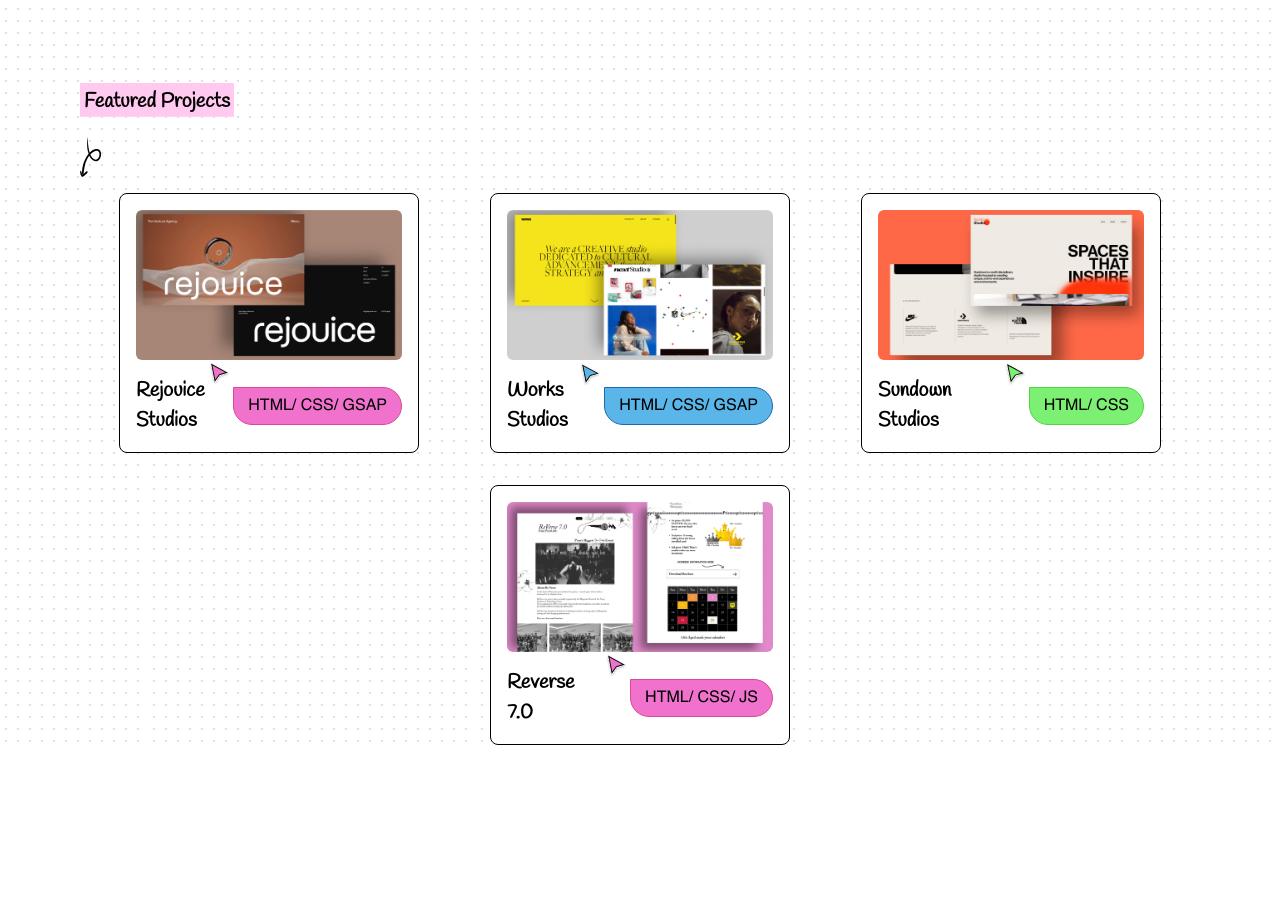
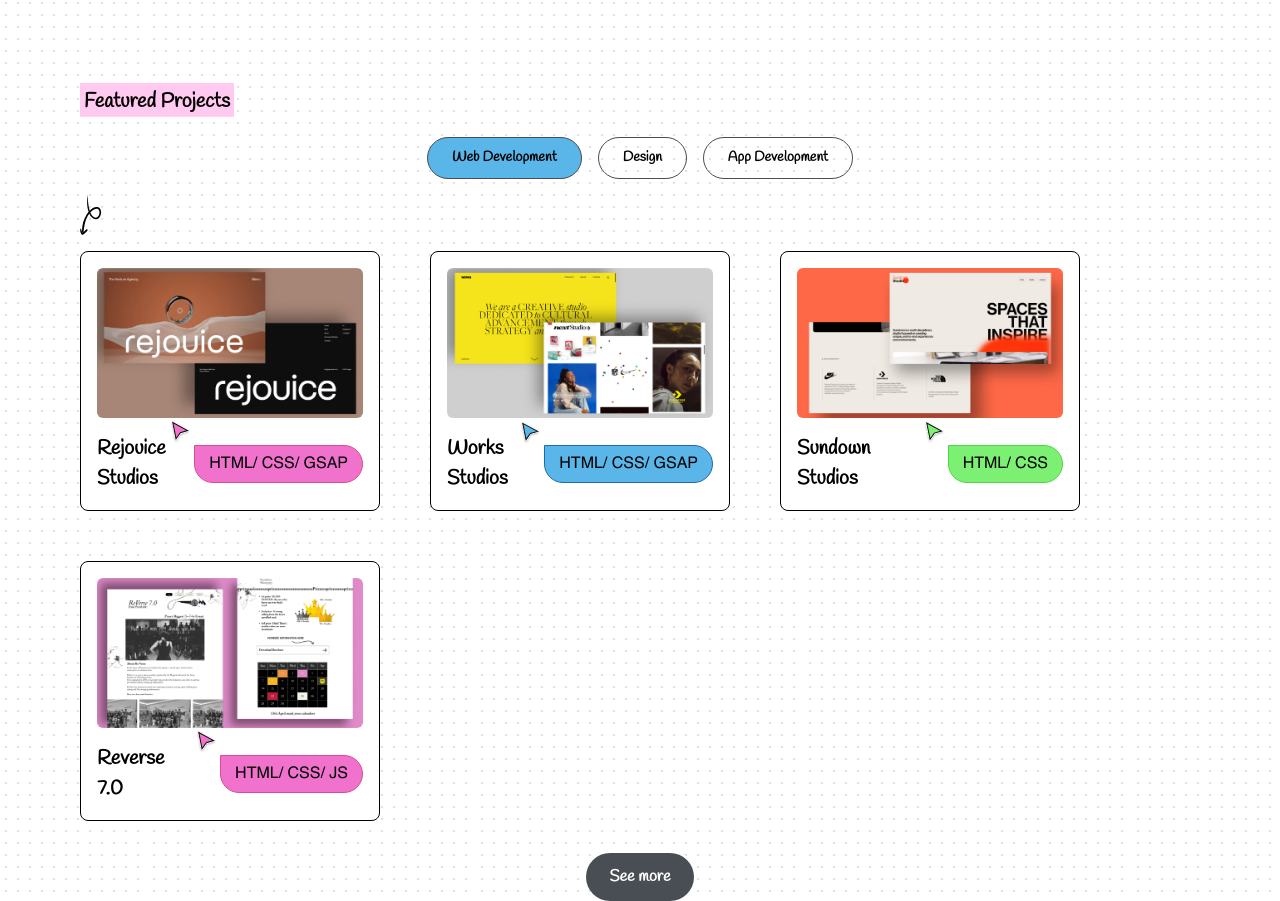
Before and after one commit to ArunKushhhh/Portfolio, a React (Vite) app: page / in a window 1280 px wide. Shown: the part 1477-2378 px from the top of the page. Before the commit the page ends 2222 px from the top, so only its background shows below. Built offline with nearby package versions, Linux system fonts and the light colour scheme.

Commit message:
Added/Project Section

```diff
--- /dev/null
+++ b/src/components/AppDev.jsx
@@ -0,0 +1,14 @@
+import Cursor from "../assets/cursor.svg";
+import Cursorblue from "../assets/cursorblue.svg";
+import Cursorgreen from "../assets/cursorgreen.svg";
+import ProjectCard from "./ProjectCard";
+
+const AppDev = () => {
+  return (
+    <div>
+      <ProjectCard />
+    </div>
+  )
+}
+
+export default AppDev
--- /dev/null
+++ b/src/components/Design.jsx
@@ -0,0 +1,14 @@
+import Cursor from "../assets/cursor.svg";
+import Cursorblue from "../assets/cursorblue.svg";
+import Cursorgreen from "../assets/cursorgreen.svg";
+import ProjectCard from "./ProjectCard";
+
+const Design = () => {
+  return (
+    <div>
+      <ProjectCard />
+    </div>
+  )
+}
+
+export default Design
--- a/src/components/Projects.jsx
+++ b/src/components/Projects.jsx
@@ -1,15 +1,45 @@
+import { useState } from "react";
 import Hireme from "../assets/hireme.svg";
 import Arrow from "../assets/arrow.svg";
-import Cursor from "../assets/cursor.svg";
-import Cursorblue from "../assets/cursorblue.svg";
-import Cursorgreen from "../assets/cursorgreen.svg";
-import Rejouice from "../assets/rejouice_mqup.png";
-import Reverse from "../assets/REVERSE_moqup.png";
-import Sundown from "../assets/sundown_moqup.png";
-import Works from "../assets/works_moqup.png";
-import ProjectCard from "./ProjectCard";
+import WebDev from "./WebDev";
+import Design from "./Design";
+import AppDev from "./AppDev";
 
 const Projects = () => {
+  const [activeButton, setActiveButton] = useState("Web Development");
+
+  const buttons = ["Web Development", "Design", "App Development"];
+
+  const handleButtonClick = (label) => {
+    setActiveButton(label);
+  };
+
+  const getButtonBgColor = (label) => {
+    if (label === "Web Development" && activeButton === "Web Development") {
+      return "bg-[#5AB5E8]";
+    }
+    if (label === "Design" && activeButton === "Design") {
+      return "bg-[#FFE68C]";
+    }
+    if (label === "App Development" && activeButton === "App Development") {
+      return "bg-[#F072CD]";
+    }
+    return "bg-transparent";
+  };
+
+  const renderProjects = () => {
+    switch (activeButton) {
+      case "Web Development":
+        return <WebDev />;
+      case "Design":
+        return <Design />;
+      case "App Development":
+        return <AppDev />;
+      default:
+        return <WebDev />;
+    }
+  };
+
   return (
     <div>
       <div className="w-[100%] flex flex-col gap-4 items-start">
@@ -25,44 +55,23 @@
         >
           Featured Projects
         </div>
+        <div className="w-[100%] flex flex-wrap gap-4 sm:justify-center">
+          {buttons.map((label) => (
+            <button
+              key={label}
+              style={{ fontFamily: "Handlee" }}
+              onClick={() => handleButtonClick(label)}
+              className={`text-black font-semibold text-xs sm:text-[14px] px-6 py-3 border border-[#484E53] rounded-full ${getButtonBgColor(
+                label
+              )}`}
+            >
+              {label}
+            </button>
+          ))}
+        </div>
         <img src={Arrow} alt="Arrow" />
-        <div className="w-[100%] flex flex-wrap gap-8 justify-evenly">
-          <ProjectCard
-            imageurl1={Rejouice}
-            imageurl2={Cursor}
-            title1="Rejouice"
-            subtitle="Studios"
-            borderColor="border-[#DB4A90]"
-            bgColor="bg-[#F072CD]"
-            cursorbox="HTML/ CSS/ GSAP"
-          />
-          <ProjectCard
-            imageurl1={Works}
-            imageurl2={Cursorblue}
-            title1="Works"
-            subtitle="Studios"
-            borderColor="border-[#1C6AB1]"
-            bgColor="bg-[#5AB5E8]"
-            cursorbox="HTML/ CSS/ GSAP"
-          />
-          <ProjectCard
-            imageurl1={Sundown}
-            imageurl2={Cursorgreen}
-            title1="Sundown"
-            subtitle="Studios"
-            borderColor="border-[#4ED543]"
-            bgColor="bg-[#7CF072]"
-            cursorbox="HTML/ CSS"
-          />
-          <ProjectCard
-            imageurl1={Reverse}
-            imageurl2={Cursor}
-            title1="Reverse"
-            subtitle="7.0"
-            borderColor="border-[#DB4A90]"
-            bgColor="bg-[#F072CD]"
-            cursorbox="HTML/ CSS/ JS"
-          />
+        <div className="w-[100%] flex flex-wrap gap-4 justify-center">
+          {renderProjects()}
         </div>
       </div>
     </div>
--- /dev/null
+++ b/src/components/WebDev.jsx
@@ -0,0 +1,111 @@
+import { useState } from "react";
+import Cursor from "../assets/cursor.svg";
+import Cursorblue from "../assets/cursorblue.svg";
+import Cursorgreen from "../assets/cursorgreen.svg";
+import Rejouice from "../assets/rejouice_mqup.png";
+import Reverse from "../assets/REVERSE_moqup.png";
+import Sundown from "../assets/sundown_moqup.png";
+import Works from "../assets/works_moqup.png";
+import ProjectCard from "./ProjectCard";
+
+const WebDev = () => {
+  const projects = [
+    {
+      imageurl1: Rejouice,
+      imageurl2: Cursor,
+      title1: "Rejouice",
+      subtitle: "Studios",
+      borderColor: "border-[#DB4A90]",
+      bgColor: "bg-[#F072CD]",
+      cursorbox: "HTML/ CSS/ GSAP",
+    },
+    {
+      imageurl1: Works,
+      imageurl2: Cursorblue,
+      title1: "Works",
+      subtitle: "Studios",
+      borderColor: "border-[#1C6AB1]",
+      bgColor: "bg-[#5AB5E8]",
+      cursorbox: "HTML/ CSS/ GSAP",
+    },
+    {
+      imageurl1: Sundown,
+      imageurl2: Cursorgreen,
+      title1: "Sundown",
+      subtitle: "Studios",
+      borderColor: "border-[#4ED543]",
+      bgColor: "bg-[#7CF072]",
+      cursorbox: "HTML/ CSS",
+    },
+    {
+      imageurl1: Reverse,
+      imageurl2: Cursor,
+      title1: "Reverse",
+      subtitle: "7.0",
+      borderColor: "border-[#DB4A90]",
+      bgColor: "bg-[#F072CD]",
+      cursorbox: "HTML/ CSS/ JS",
+    },
+    {
+      imageurl1: Reverse,
+      imageurl2: Cursor,
+      title1: "Reverse",
+      subtitle: "7.0",
+      borderColor: "border-[#DB4A90]",
+      bgColor: "bg-[#F072CD]",
+      cursorbox: "HTML/ CSS/ JS",
+    },
+    {
+      imageurl1: Reverse,
+      imageurl2: Cursor,
+      title1: "Reverse",
+      subtitle: "7.0",
+      borderColor: "border-[#DB4A90]",
+      bgColor: "bg-[#F072CD]",
+      cursorbox: "HTML/ CSS/ JS",
+    },
+  ];
+
+  const [visibleProjects, setVisibleProjects] = useState(4);
+  const [seeMore, setSeeMore] = useState(false);
+
+  const handleToggle = () => {
+    if (seeMore) {
+      setVisibleProjects(4);
+    } else {
+      setVisibleProjects(projects.length);
+    }
+    setSeeMore(!seeMore);
+  };
+
+  return (
+    <div>
+      <div className="w-[100%] flex flex-wrap gap-[50px] justify-start">
+        {projects.slice(0, visibleProjects).map((project, index) => (
+          <ProjectCard
+            key={index}
+            imageurl1={project.imageurl1}
+            imageurl2={project.imageurl2}
+            title1={project.title1}
+            subtitle={project.subtitle}
+            borderColor={project.borderColor}
+            bgColor={project.bgColor}
+            cursorbox={project.cursorbox}
+          />
+        ))}
+      </div>
+
+      <div className="flex justify-center mt-8">
+        <button
+          onClick={handleToggle}
+          className="bg-[#484E53] text-white px-6 py-3 rounded-full font-semibold"
+          style={{ fontFamily: "Handlee" }}
+        >
+          {seeMore ? "See less" : "See more"}
+        </button>
+      </div>
+    </div>
+  );
+};
+
+export default WebDev;
```
